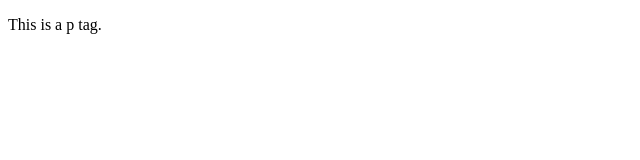
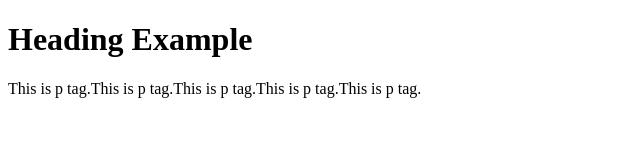
Before and after one commit to JiminHong/dws1, a plain HTML site: page index.html in a window 1280 px wide. Shown: the whole page, without its empty margins (0-640 px from the left). Drawn offline with Linux system fonts and the light colour scheme.

Commit message:
added heading and paragraph

```diff
--- a/index.html
+++ b/index.html
@@ -6,6 +6,7 @@
 	</head>
 
 	<body>
-		<p>This is a p tag.</p>
+		<h1>Heading Example</h1>
+		<p>This is p tag.This is p tag.This is p tag.This is p tag.This is p tag.</p>
 	</body>
 </html>
```
